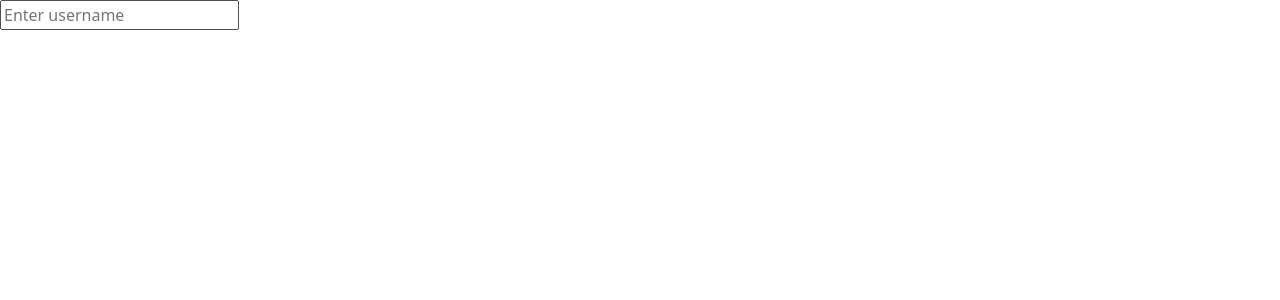
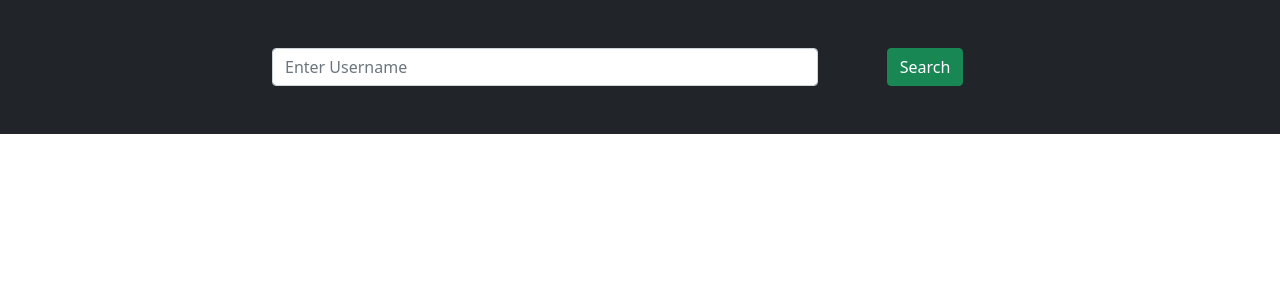
Before and after one commit to skepticalsaif/Github_Explorer_App, a React (Create React App) app: page / in a window 1280 px wide. Shown: the top 300 px of the page. Built offline with nearby package versions, Linux system fonts and the light colour scheme.

Commit message:
done
Signed-off-by: skepticalsaif <saifnizami.official@gmail.com>

```diff
--- a/src/App.js
+++ b/src/App.js
@@ -1,11 +1,56 @@
 import react from 'react';
 import './App.css';
-import Search from './components/Search3';
+import Search from './components/Search';
+import UserCard from './components/UserCard';
 
 class App extends react.Component {
+  state = {
+    user: null,
+    error: null,
+    loading: false
+  }
+
+  fetchUserData = async username => {
+    this.setState({ loading: true }, async () => {
+      // fetch github api
+      try {
+        const res = await fetch(`https://api.github.com/users/${username}`)
+        if (res.ok) {
+          const data = await res.json()
+          console.log(data)
+          // saving the data in the internal state
+          return this.setState({
+            user: data,
+            loading: false
+          })
+        }
+        const error = (await res.json()).message
+        this.setState({
+          error,
+          loading: false
+        })
+      } catch (err) {
+        console.log(err)
+
+        this.setState({
+          error: "There was some error !",
+          loading: false
+        })
+      }
+    })
+  }
+
   render() {
+    const { error, loading, user } = this.state
     return (
-      <Search />
+      <div>
+        <Search fetchData={this.fetchUserData} />
+        <div className="text-center pt-5">
+          {(loading && (<p>Loading...</p>))}
+          {error && <p className="text-danger">{error}</p>}
+          {!loading && !error && user && <UserCard user={user} />}
+        </div>
+      </div>
     )
   }
 }
--- a/src/components/Search.js
+++ b/src/components/Search.js
@@ -14,8 +14,33 @@ class Search extends React.Component {
   }
 
   render() {
+    const { fetchData } = this.props
     const { username } = this.state
-    return <input value={username} onChange={this.handleUserNameChange} type="text" name="username" placeholder="Enter username" />
+    return (
+      <div className="bg-dark">
+        <div className="container py-5">
+          <div className="row">
+            <div className="col-8 offset-2 text-center">
+              <div className="row">
+                <div className="col-9">
+                  <input
+                    className="form-control"
+                    value={username}
+                    onChange={this.handleUserNameChange}
+                    type="text"
+                    name="username"
+                    placeholder="Enter Username"
+                  />
+                </div>
+                <div className="col-3">
+                  <button onClick={() => fetchData(username)} className="btn btn-large btn-success">Search</button>
+                </div>
+              </div>
+            </div>
+          </div>
+        </div>
+      </div>
+    )
   }
 }
 
--- /dev/null
+++ b/src/components/UserCard.js
@@ -0,0 +1,16 @@
+import React from 'react'
+
+const UserCard = ({ user }) => {
+  return (
+    <div className="card">
+      <div className="card-body">
+        <img src={user.avatar_url} alt={user.login} />
+        <h1>{user.name}</h1>
+        <p>{user.company}</p>
+        <p>{user.bio}</p>
+      </div>
+    </div>
+  )
+}
+
+export default UserCard
```
